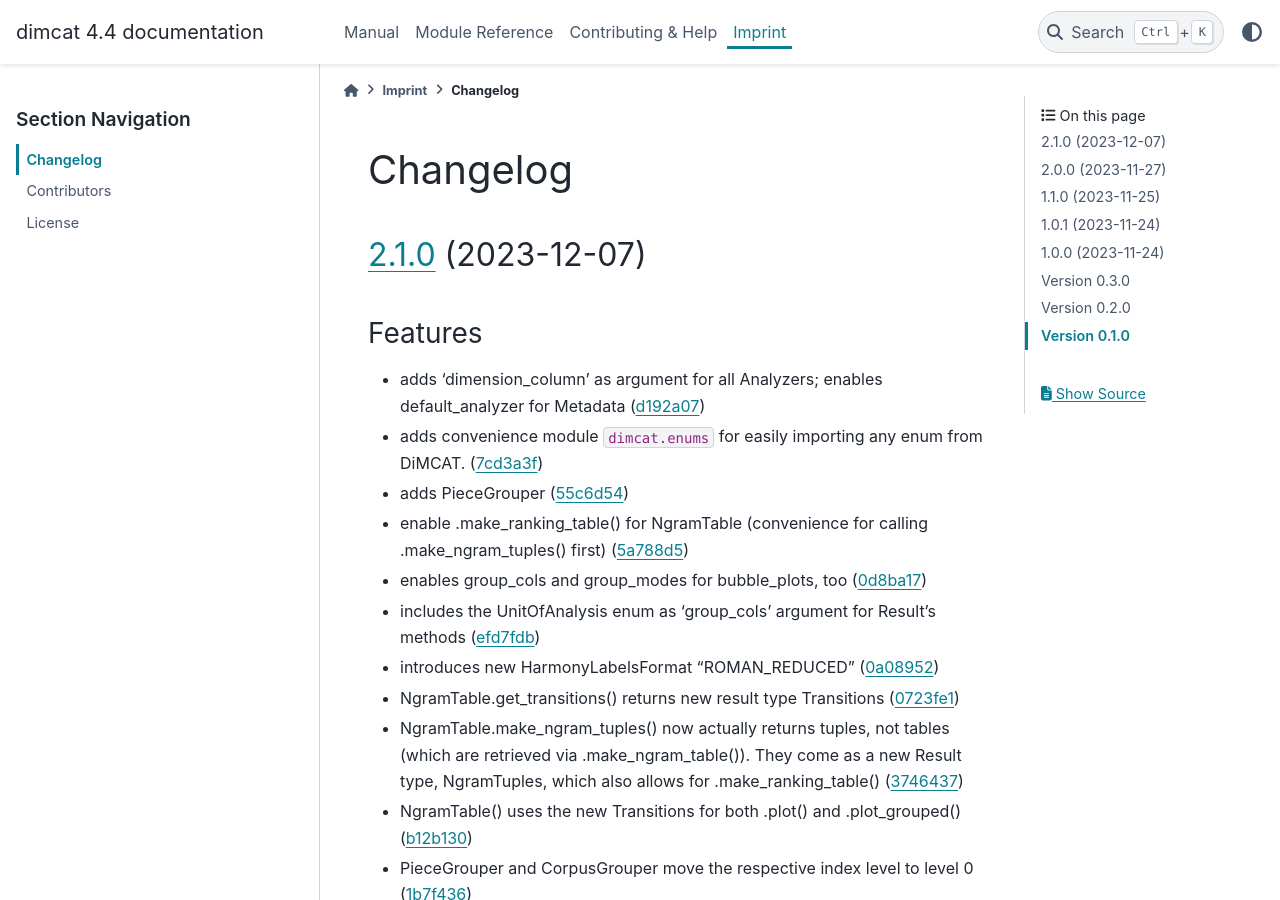
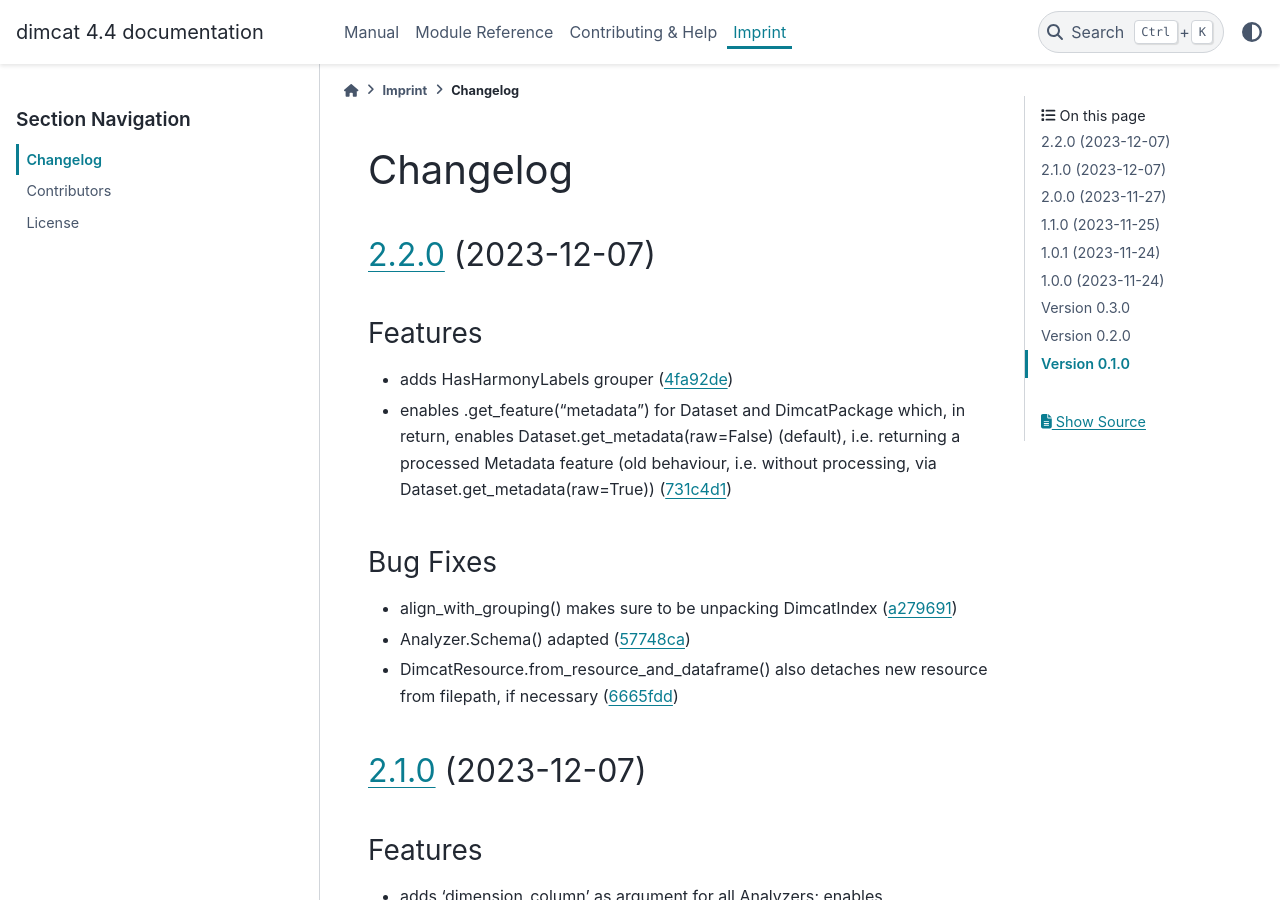
Before and after one commit to DCMLab/dimcat, a Sphinx documentation site: the page built from docs/CHANGELOG.md, in a window 1280 px wide and 900 px high. Built offline with Sphinx 7.4.7 and the PyData theme 0.15.4, drawn with Linux system fonts in a browser that asks for light colours; comment, search, counter and statistics services are not loaded.

Commit message:
chore(development): release 2.2.0

```diff
--- a/docs/CHANGELOG.md
+++ b/docs/CHANGELOG.md
@@ -1,4 +1,19 @@
 # Changelog
+
+## [2.2.0](https://github.com/DCMLab/dimcat/compare/v2.1.0...v2.2.0) (2023-12-07)
+
+
+### Features
+
+* adds HasHarmonyLabels grouper ([4fa92de](https://github.com/DCMLab/dimcat/commit/4fa92debd399a7649ed59c59c98bc334d1228b95))
+* enables .get_feature("metadata") for Dataset and DimcatPackage which, in return, enables Dataset.get_metadata(raw=False) (default), i.e. returning a processed Metadata feature (old behaviour, i.e. without processing, via Dataset.get_metadata(raw=True)) ([731c4d1](https://github.com/DCMLab/dimcat/commit/731c4d1385ba35beaad374c777274ab2331caf67))
+
+
+### Bug Fixes
+
+* align_with_grouping() makes sure to be unpacking DimcatIndex ([a279691](https://github.com/DCMLab/dimcat/commit/a279691f940c2fd220386cec835e25f768009081))
+* Analyzer.Schema() adapted ([57748ca](https://github.com/DCMLab/dimcat/commit/57748caacaaf7172aaaf1c8052e68c540fc5577c))
+* DimcatResource.from_resource_and_dataframe() also detaches new resource from filepath, if necessary ([6665fdd](https://github.com/DCMLab/dimcat/commit/6665fddaf60c991be505df7b9bc86731e9b8fbd8))
 
 ## [2.1.0](https://github.com/DCMLab/dimcat/compare/v2.0.0...v2.1.0) (2023-12-07)
 
```
